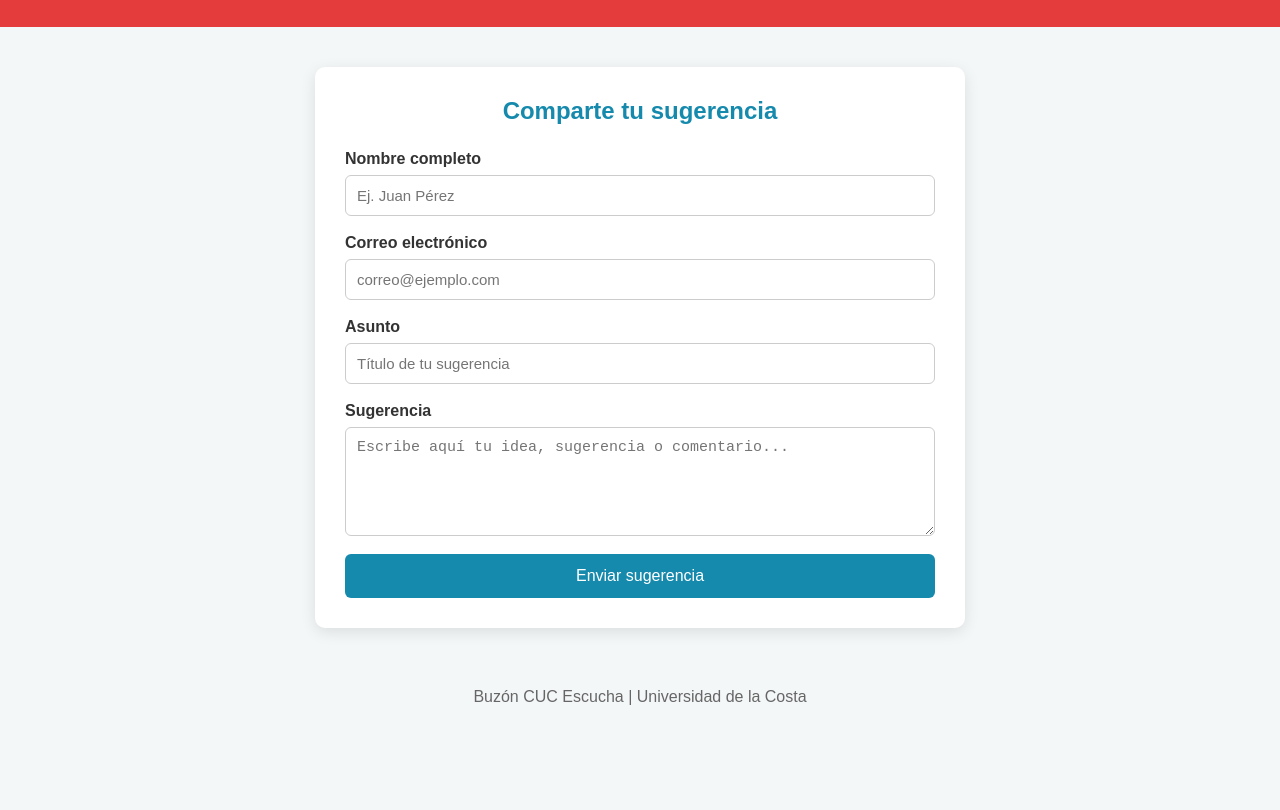
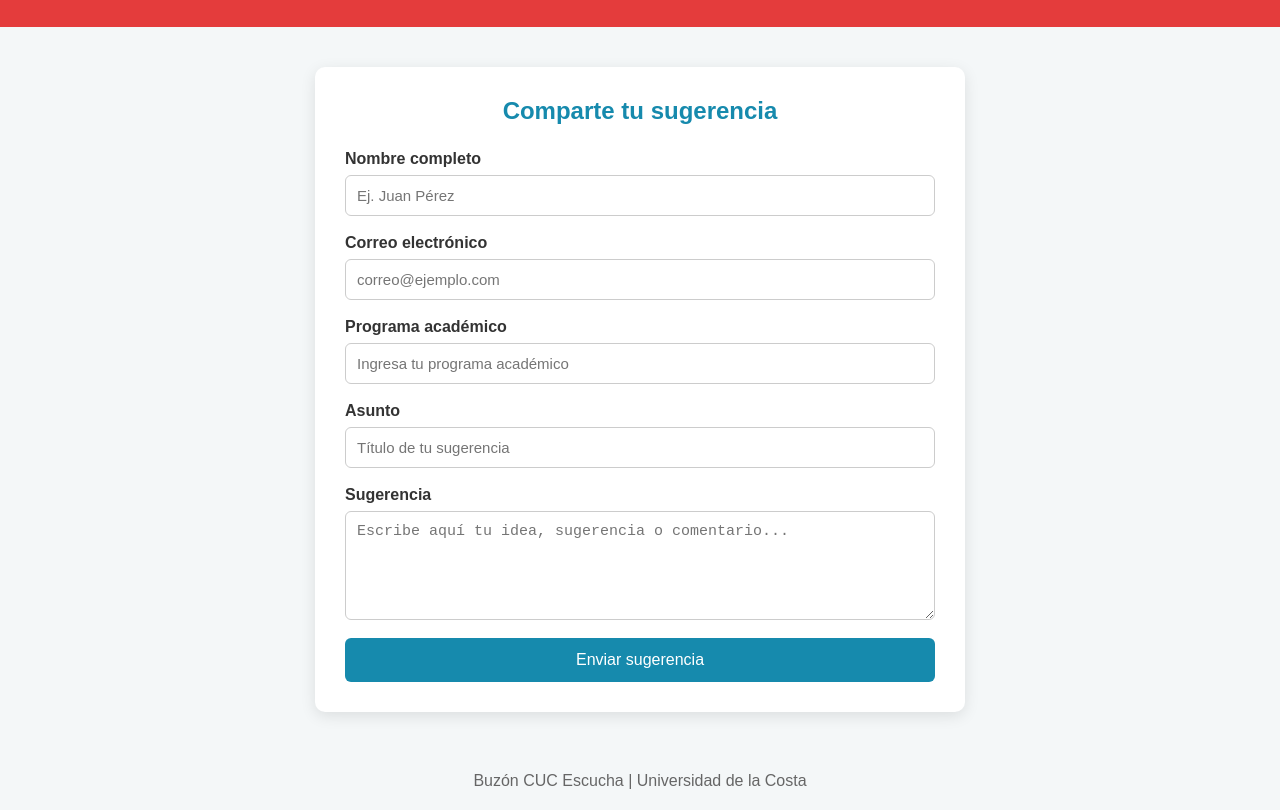
Before and after one commit to angel200811/buzon-cuc-te_escucha, a plain HTML site: page index.html in a window 1280 px wide. Shown: the part 96-906 px from the top of the page. Before the commit the page ends 822 px from the top, so only its background shows below. Drawn offline with Linux system fonts and the light colour scheme.

Commit message:
Agregar campo de programa academico

```diff
--- a/index.html
+++ b/index.html
@@ -45,6 +45,16 @@
                 </div>
 
                 <div class="grupo">
+                    <label for="programa">Programa académico</label>
+                    <input
+                        type="text"
+                        id="programa"
+                        name="programa"
+                        placeholder="Ingresa tu programa académico"
+                        required>
+                </div>
+
+                <div class="grupo">
                     <label for="asunto">Asunto</label>
                     <input
                         type="text"
```
